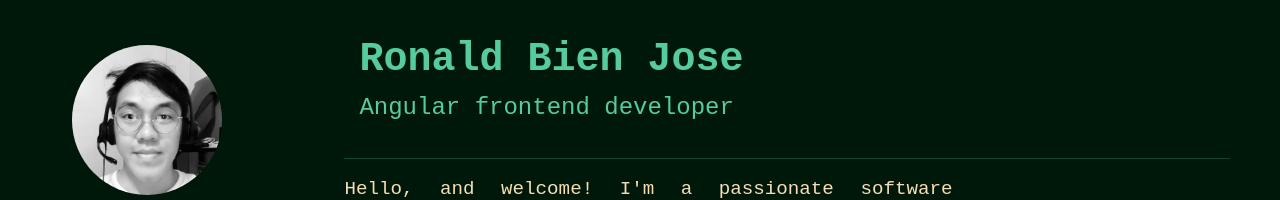
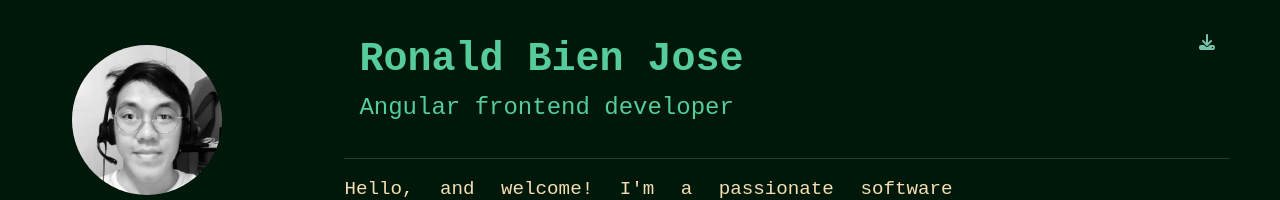
Before and after one commit to ronald-developer/angular-resume-website, an Angular app: page /home in a window 1280 px wide. Shown: the top 200 px of the page. Built offline with nearby package versions, Linux system fonts and the light colour scheme.

Commit message:
update mixins, added resume download

```diff
--- a/src/app/pages/resume/resume.component.html
+++ b/src/app/pages/resume/resume.component.html
@@ -2,7 +2,13 @@
 	<div class="page__intro flex-grow" *ngIf="$aboutMe|async as aboutMe">
 		<div class="d-flex app-container--border">
 			<div class="col-lg-12">
-				<p class="title-text m-0">{{aboutMe?.name}}</p>
+				<span class="d-flex">
+					<span class="w-100"><p class="title-text m-0">{{aboutMe?.name}}</p></span>
+					<a href="./../../../assets/data/RonaldJoseResume.pdf" target="_blank">
+						<i role="button" title="download resume" class="fa fa-download"></i>
+					</a>
+
+				</span>
 				<p class="title-sub-text">{{aboutMe?.title}}</p>
 			</div>
 		</div>
--- a/src/app/pages/resume/resume.component.scss
+++ b/src/app/pages/resume/resume.component.scss
@@ -5,7 +5,7 @@
 
 	.page__intro {
 		.page__aboutme--resize {
-			@include sm {
+			@include xs {
 				flex-direction: column-reverse;
 			}
 			@include lg {
--- a/src/assets/styles/_mixins-media.scss
+++ b/src/assets/styles/_mixins-media.scss
@@ -1,5 +1,5 @@
-@mixin xm {
-    @media (min-width: #{$screen-xm-min}) {
+@mixin xs {
+	@media (min-width: #{$screen-xs-min}) {
 		@content;
 	}
 }
@@ -31,7 +31,7 @@
 	}
 }
 
- @media (min-width: 300px) {
+@media (min-width: $screen-sm-min) {
 	.col-xs-1 {
 		-ms-flex: 0 0 8.333333%;
 		flex: 0 0 8.333333%;
--- a/src/assets/styles/_variables.scss
+++ b/src/assets/styles/_variables.scss
@@ -10,7 +10,8 @@ $border-color-100: wheat;
 $text-color-100: wheat;
 
 // Small tablets and large smartphones (landscape view)
-$screen-sm-min: 300px;
+$screen-xs-min: 300px;
+$screen-sm-min: 576px;
 // Small tablets (portrait view)
 $screen-md-min: 768px;
 // Tablets and small desktops
```
Also changed, not shown: 1 other file (tests, documents, lock files or other folders). Lines whose indentation alone changed are shown as unchanged.
